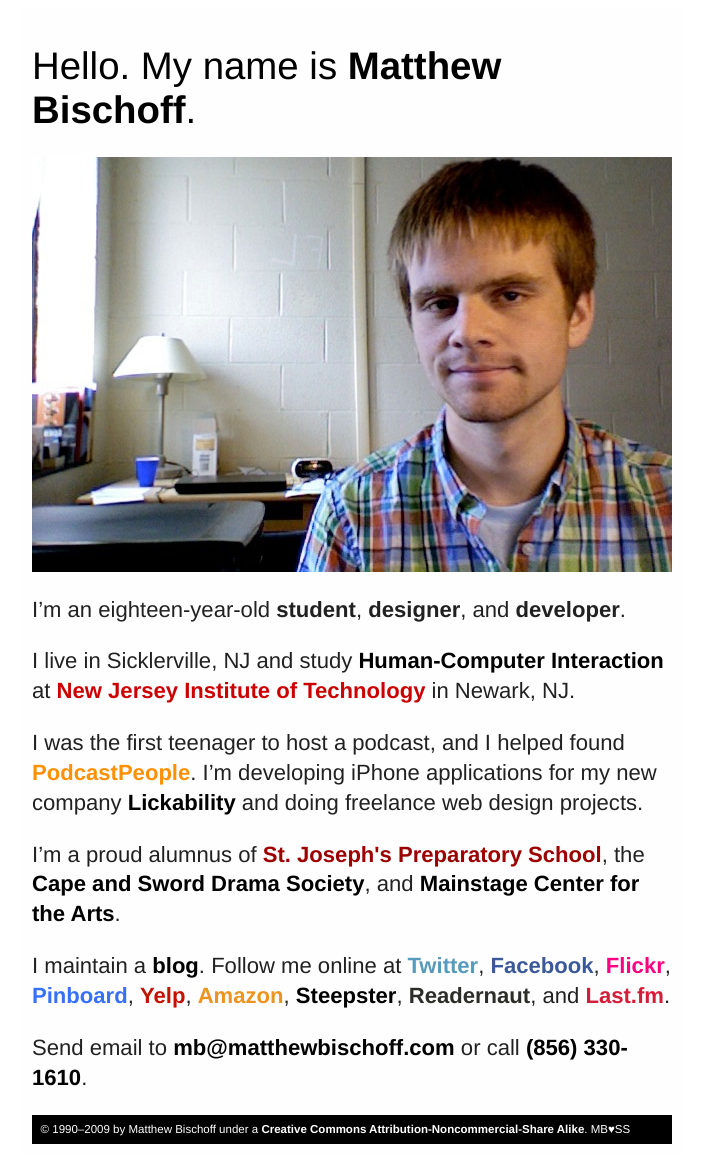
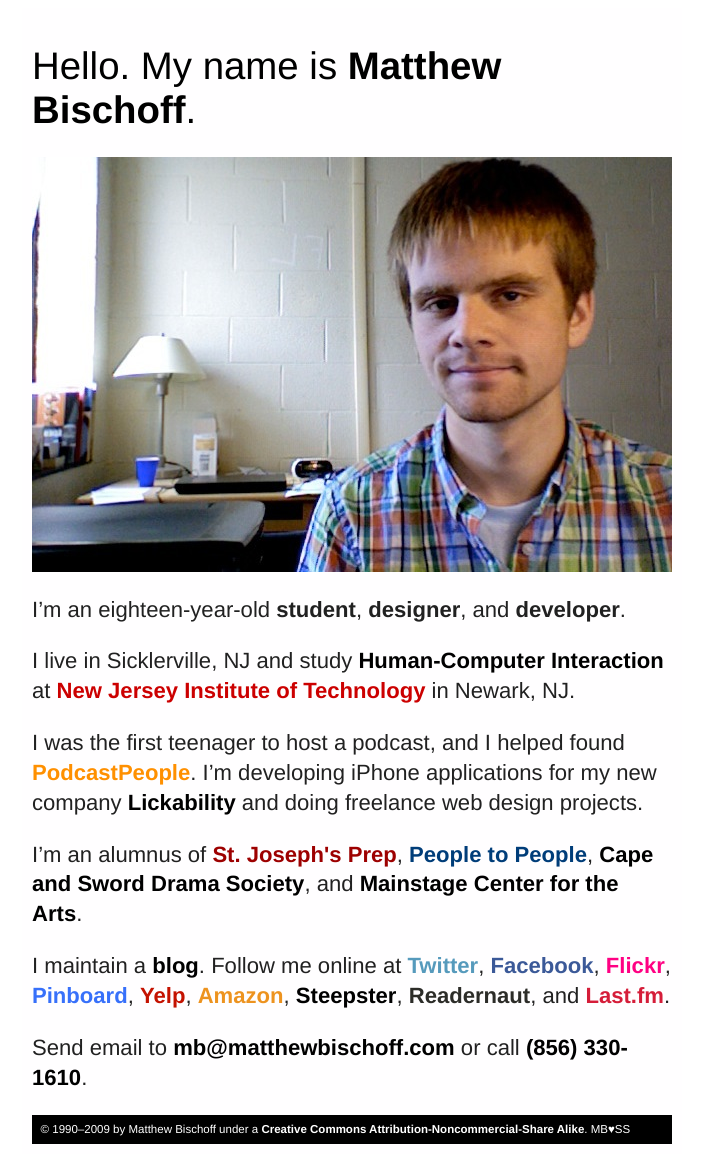
Before and after one commit to mbbischoff/website, a Jekyll site: the page index.html, which Jekyll copies as it is, in a window 1280 px wide. Shown: the whole page, without its empty margins (288-991 px from the left). Built offline with Jekyll 4.4.1, drawn with Linux system fonts in a browser that asks for light colours.

Commit message:
More fixes

```diff
--- a/index.html
+++ b/index.html
@@ -46,7 +46,7 @@
 		I was the first teenager to host a podcast, and I helped found <a class="podcastpeople" href="http://podcastpeople.com">PodcastPeople</a>. I&rsquo;m developing iPhone applications for my new company <a href="http://lickability.net">Lickability</a> and doing freelance web design projects.
 	</p>
 
-	<p>I&rsquo;m a proud alumnus of <a class="sjprep" href="http://sjprep.org">St. Joseph's Preparatory School</a>, the <a href="http://sjprep.org/theater">Cape and Sword Drama Society</a>, and <a href="http://mainstage.org">Mainstage Center for the Arts</a>.
+	<p>I&rsquo;m an alumnus of <a class="sjprep" href="http://sjprep.org">St. Joseph's Prep</a>, <a class="peopletopeople" href="http://www.peopletopeople.com/OurPrograms/SAP/Pages/default.aspx">People to People</a>, <a href="http://sjprep.org/theater">Cape and Sword Drama Society</a>, and <a href="http://mainstage.org">Mainstage Center for the Arts</a>.
 
 	<p>I maintain a <a href="http://hypertexty.com">blog</a>. Follow me online at <a class="twitter" href="http://twitter.com/mb">Twitter</a>, <a class="facebook" href="http://facebook.com/matthewbischoff">Facebook</a>, <a class="flickr" href="http://flickr.com/photos/mattb">Flickr</a>, <a class="pinboard" herf="http://pinboard.in/u:mattb/">Pinboard</a>, <a class="yelp" href="http://www.yelp.com/user_details?userid=zkamNMEjihh3zN7lC7_WVw">Yelp</a>, <a class="amazon" href=" http://amzn.com/w/ZVSKBZXQEEUH">Amazon</a>, <a href="http://steepster.com/matthewbischoff">Steepster</a>, <a class="readernaut" href="http://readernaut.com/mb/">Readernaut</a>, and <a class="lastfm" href="http://www.last.fm/user/Magicpop">Last.fm</a>.
 
--- a/style.css
+++ b/style.css
@@ -137,4 +137,9 @@
 	color: #c00;
 }
 
+a.peopletopeople
+{
+	color: #003d79;
+}
+
 /* @end */
```
